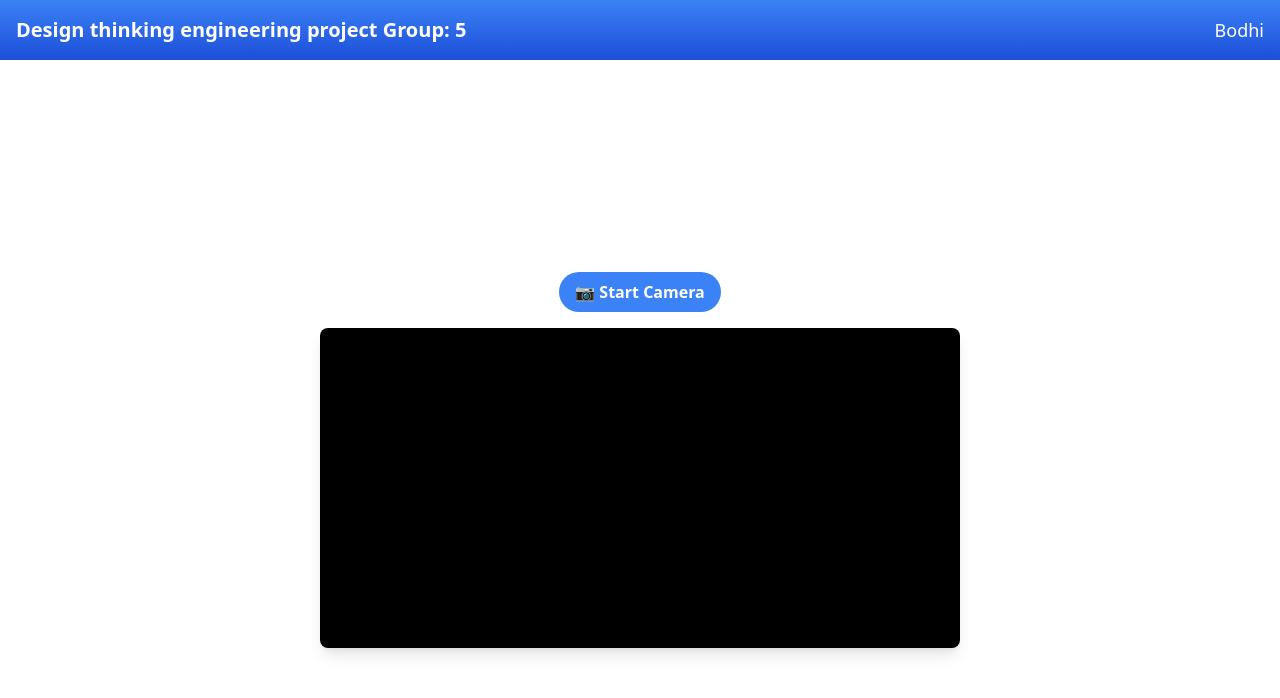
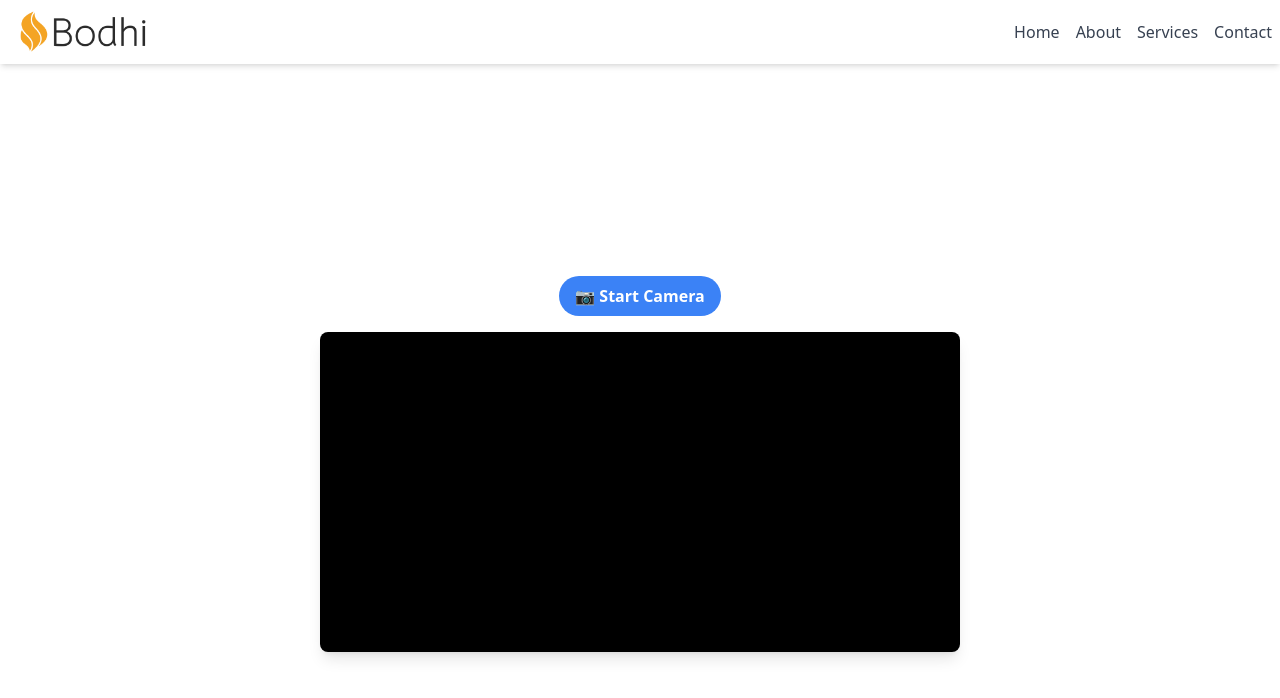
Before and after one commit to Jichul54/bodhi-frontend, a Next.js app: page / in a window 1280 px wide. Shown: the top 698 px of the page. Built offline with nearby package versions, Linux system fonts and the light colour scheme.

Commit message:
modify header

```diff
--- a/app/page.tsx
+++ b/app/page.tsx
@@ -10,6 +10,37 @@ const Camera: React.FC = () => {
   // 기존 이동평균값과 새로운 이동평균값만 필요합니다
   const [coordinates, setCoordinates] = useState({});
   const [movingAvgValues, setMovingAvgValues] = useState({});
+  const [analyseIntervalId, setAnalyseIntervalId] = useState<number | null>(
+    null
+  );
+
+  const analyseIntervalIdRef = useRef(null);
+
+  useEffect(() => {
+    if (isAnalysing) {
+      if (analyseIntervalIdRef.current === null) {
+        analyseIntervalIdRef.current = window.setInterval(() => {
+          analysePosture();
+        }, 1000);
+      }
+    } else {
+      if (analyseIntervalIdRef.current !== null) {
+        clearInterval(analyseIntervalIdRef.current);
+        analyseIntervalIdRef.current = null;
+      }
+    }
+
+    // Cleanup on unmount
+    return () => {
+      if (analyseIntervalIdRef.current !== null) {
+        clearInterval(analyseIntervalIdRef.current);
+      }
+    };
+  }, [isAnalysing]); // Now we don't need to list analyseIntervalId as a dependency
+
+  const toggleAnalysePosture = useCallback(() => {
+    setIsAnalysing((prevIsAnalysing) => !prevIsAnalysing);
+  }, []);
 
   // 상태 업데이트 후에 실행되는 useEffect
   useEffect(() => {
@@ -17,8 +48,6 @@ const Camera: React.FC = () => {
   }, [coordinates, movingAvgValues]);
 
   const analysePosture = async () => {
-    setIsAnalysing(true);
-
     // 웹캠 이미지 캡처
     if (videoRef.current) {
       const canvas = document.createElement("canvas");
@@ -59,16 +88,38 @@ const Camera: React.FC = () => {
           const data = await response.json();
           console.log(data);
 
-          setCoordinates(data.coordinates);
-          setMovingAvgValues(data.moving_avg_values);
+          setCoordinates((prevCoordinates) => {
+            const updatedCoordinates = { ...prevCoordinates }; // 현재 좌표의 얕은 복사본을 만듭니다.
+            Object.keys(data.coordinates).forEach((key) => {
+              // 이전 상태에 키가 존재하지 않으면 빈 배열로 초기화합니다.
+              if (!updatedCoordinates[key]) updatedCoordinates[key] = [];
+              // 새 좌표 데이터를 기존 배열에 연결합니다.
+              updatedCoordinates[key] = updatedCoordinates[key].concat(
+                data.coordinates[key]
+              );
+            });
+            return updatedCoordinates;
+          });
+
+          setMovingAvgValues((prevMovingAvgValues) => {
+            const updatedMovingAvgValues = { ...prevMovingAvgValues }; // 현재 이동 평균의 얕은 복사본을 만듭니다.
+            Object.keys(data.moving_avg_values).forEach((key) => {
+              // 이전 상태에 키가 존재하지 않으면 빈 배열로 초기화합니다.
+              if (!updatedMovingAvgValues[key]) updatedMovingAvgValues[key] = [];
+              // 새 이동 평균 데이터를 기존 배열에 연결합니다.
+              updatedMovingAvgValues[key] = updatedMovingAvgValues[key].concat(
+                data.moving_avg_values[key]
+              );
+            });
+            return updatedMovingAvgValues;
+          });
+
         } catch (error) {
           console.error("Error sending the image to the server", error);
-        } finally {
-          setIsAnalysing(false); // 분석이 끝났음을 상태로 설정합니다
+          // 오류 발생 시 분석 중지
+          setIsAnalysing(false);
         }
       }, "image/jpeg");
-    } else {
-      setIsAnalysing(false); // 분석이 끝났음을 상태로 설정합니다
     }
   };
 
@@ -102,13 +153,12 @@ const Camera: React.FC = () => {
       )}
       {cameraStarted && (
         <button
-          onClick={analysePosture}
-          disabled={isAnalysing}
+          onClick={toggleAnalysePosture} // 변경된 함수를 사용합니다
           className={`bg-green-500 hover:bg-green-700 text-white font-bold py-2 px-4 rounded-full mb-4 ${
-            isAnalysing ? "opacity-50 cursor-not-allowed" : ""
+            isAnalysing ? "opacity-50" : ""
           }`}
         >
-          {isAnalysing ? "Analysing..." : "🔍 Analyse Posture"}
+          {isAnalysing ? "Stop Analysing" : "Start Analysing"}
         </button>
       )}
       <div className="bg-black rounded-lg overflow-hidden shadow-lg">
--- a/components/Header.tsx
+++ b/components/Header.tsx
@@ -1,13 +1,63 @@
 import React from "react";
+import Image from "next/image";
 
 const Header: React.FC = () => {
+  // 헤더 높이를 h-16으로 설정합니다.
+  // 로고의 높이를 64픽셀로 가정하고, 비율에 맞게 너비를 계산합니다.
+  const logoHeight = 60; // 헤더 높이와 동일하게 설정
+  const logoWidth = (logoHeight * 1000) / 400;
+
   return (
-    <header className="bg-gradient-to-b from-blue-500 to-blue-700 text-white p-4">
-      <div className="max-w-7xl mx-auto flex justify-between items-center">
-        <h1 className="text-xl font-bold">
-          Design thinking engineering project Group: 5
-        </h1>
-        <h2 className="text-lg">Bodhi</h2>
+    <header className="bg-white shadow-md p-2 h-16">
+      {" "}
+      {/* 헤더 높이를 h-16으로 조정 */}
+      <div className="max-w-7xl mx-auto flex justify-between items-center h-full">
+        <div className="flex items-center h-full">
+          {/* 로고를 헤더 높이에 맞게 조정 */}
+          <Image
+            src="/logo.png"
+            alt="Logo"
+            width={logoWidth}
+            height={logoHeight}
+          />
+        </div>
+        {/* 네비게이션 메뉴 */}
+        <nav>
+          <ul className="flex space-x-4">
+            <li>
+              <a
+                href="#"
+                className="text-gray-700 hover:text-gray-900 transition duration-150 ease-in-out"
+              >
+                Home
+              </a>
+            </li>
+            <li>
+              <a
+                href="#"
+                className="text-gray-700 hover:text-gray-900 transition duration-150 ease-in-out"
+              >
+                About
+              </a>
+            </li>
+            <li>
+              <a
+                href="#"
+                className="text-gray-700 hover:text-gray-900 transition duration-150 ease-in-out"
+              >
+                Services
+              </a>
+            </li>
+            <li>
+              <a
+                href="#"
+                className="text-gray-700 hover:text-gray-900 transition duration-150 ease-in-out"
+              >
+                Contact
+              </a>
+            </li>
+          </ul>
+        </nav>
       </div>
     </header>
   );
```
Also changed, not shown: public/logo.png.
